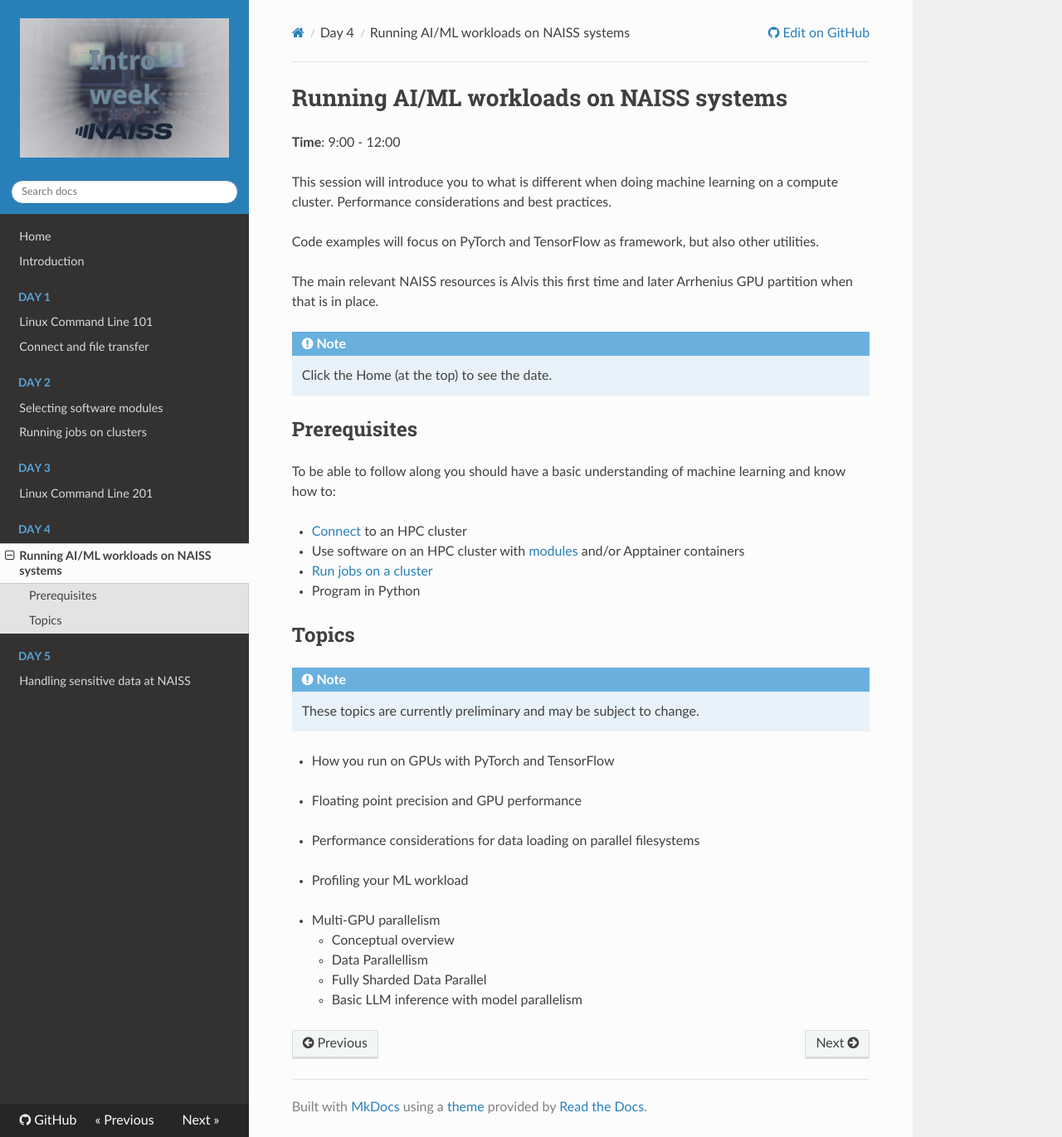
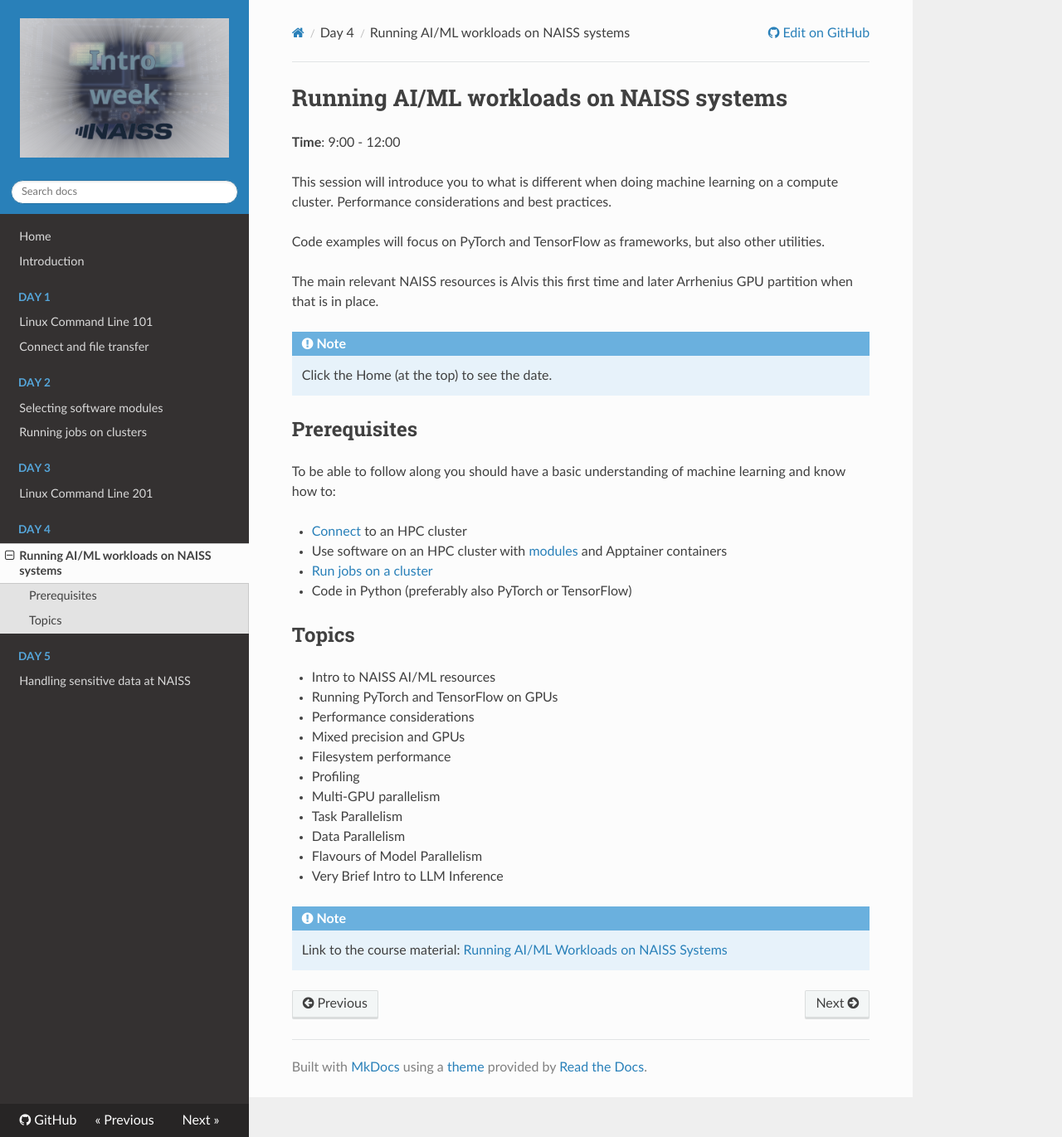
Before and after one commit to NAISS-Training/NAISS-intro-week, an MkDocs documentation site: the page built from docs/AIML.md, in a window 1280 px wide and 1371 px high. Shown: the whole window at 83% size. Built offline with MkDocs 1.6.1, drawn with Linux system fonts in a browser that asks for light colours; nearby versions of some CDN libraries.

Commit message:
Add link to AI/ML webpage

```diff
--- a/docs/AIML.md
+++ b/docs/AIML.md
@@ -5,7 +5,7 @@
 This session will introduce you to what is different when doing machine
 learning on a compute cluster. Performance considerations and best practices.
 
-Code examples will focus on PyTorch and TensorFlow as framework, but also other
+Code examples will focus on PyTorch and TensorFlow as frameworks, but also other
 utilities.
 
 The main relevant NAISS resources is Alvis this first time and later Arrhenius
@@ -21,38 +21,23 @@
 learning and know how to:
 
 - [Connect](connecting.md) to an HPC cluster
-- Use software on an HPC cluster with [modules](modules.md) and/or Apptainer containers
+- Use software on an HPC cluster with [modules](modules.md) and Apptainer containers
 - [Run jobs on a cluster](slurm.md)
-- Program in Python
+- Code in Python (preferably also PyTorch or TensorFlow)
 
 ## Topics
+
+- Intro to NAISS AI/ML resources
+- Running PyTorch and TensorFlow on GPUs
+- Performance considerations
+  - Mixed precision and GPUs
+  - Filesystem performance
+  - Profiling
+- Multi-GPU parallelism
+  - Task Parallelism
+  - Data Parallelism
+  - Flavours of Model Parallelism
+- Very Brief Intro to LLM Inference
+
 !!! note
-    These topics are currently preliminary and may be subject to change.
-
-<!-- At some point cover the specifics for Alvis: -->
-<!--    - C3SE_quota, where-are-my-files -->
-<!--    - job-killing -->
-<!--    - job_stats.py -->
-- How you run on GPUs with PyTorch and TensorFlow
-<!--    - Software recap -->
-<!--    - SLURM recap and allocating GPUs on NAISS SLURM clusters -->
-<!--    - Basic checkpointing for long running jobs (Do I want PyTorch lightning?) -->
-- Floating point precision and GPU performance
-<!--    - Explain GPU-parallelism -->
-<!--    - Table for NVIDIA GPUs on all NAISS systems (optionally AMD table for Dardel) -->
-<!--    - Mixed precision and how to select precision in PyTorch and TensorFlow -->
-<!--    - GPU monitoring (nvtop, job_stats.py (Alvis only)) -->
-- Performance considerations for data loading on parallel filesystems
-<!--    - Explain parallel filesystems or at least talk about FileIO -->
-<!--    - What to show? Arrow, Zip -->
-- Profiling your ML workload
-<!--    - Print statements with timestamps? -->
-<!--    - Figure out how PyTorchs new replacement work and get something useful from that -->
-<!--    - TensorFlow + TensorBoard -->
-<!--    - Scalene? Others? -->
-- Multi-GPU parallelism
-    - Conceptual overview
-    - Data Parallellism
-    - Fully Sharded Data Parallel
-    - Basic LLM inference with model parallelism
-<!--- Basics on HTC and random parameter search with job-arrays if time permits -->
+    Link to the course material: [Running AI/ML Workloads on NAISS Systems](https://naiss-training.github.io/ai-intro/)
```
